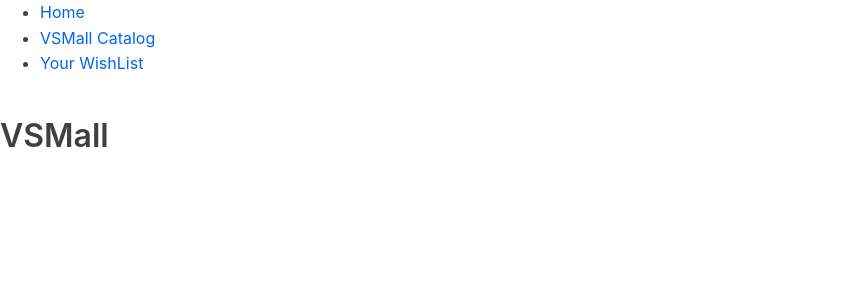
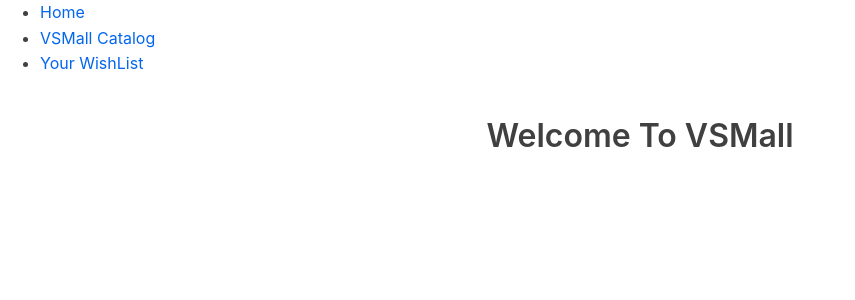
Before and after one commit to kaanan99/VSMALL, a React (Create React App) app in the folder frontend/: page / in a window 1280 px wide. Shown: the top 300 px of the page, without its empty margins (0-855 px from the left). Built offline with nearby package versions, Linux system fonts and the light colour scheme.

Commit message:
state, login, and wishlist implemented

```diff
--- a/frontend/src/App.js
+++ b/frontend/src/App.js
@@ -10,8 +10,34 @@
 import Logout from './Logout'
 import axios from 'axios'
 import WishList from './WishList'
+import PropTypes from 'prop-types'
 
 class App extends Component {
+  state = {
+    isSignedIn: false,
+    currentUser: null,
+  }
+
+  loginStateHandler = (status, cu) => {
+    const { isSignedIn, currentUser } = this.state
+    if (status !== isSignedIn){
+      this.setState({
+        isSignedIn: status,
+        currentUser: cu,
+      })
+    }
+  }
+
+  whichtodisplay = () => {
+    const { isSignedIn, currentUser } = this.state
+    if (isSignedIn){
+      return <Logout loginStateHandler={this.loginStateHandler}/>
+    }
+    else{
+      return <Login loginStateHandler={this.loginStateHandler}/>
+    }
+  }
+
   render () {
     return (
       <Router>
@@ -34,7 +60,7 @@
               renders the first one that matches the current URL. */}
           <Switch>
             <Route path="/catalog">
-              <CatalogPage />
+              <CatalogPage loginStateHandler={this.loginStateHandler} whichtodisplay={this.whichtodisplay}/>
             </Route>
             <Route path="/wishlist">
               <WishListPage />
@@ -52,15 +78,21 @@
 class HomePage extends Component {
   render () {
     return (
-      <h2>VSMall</h2>
+      <h2 align='center'>Welcome To VSMall</h2>
     )
   }
 }
 
 class CatalogPage extends Component  {
+  static get propTypes () {
+    return {
+      loginStateHandler: PropTypes.any,
+      whichtodisplay: PropTypes.any
+    }
+  }
+
   state = {
-    items: [],
-    isSignedIn: false
+    items: []
   }
 
   componentDidMount () {
@@ -74,18 +106,12 @@
       })
   }
 
-  loginStateHandler(loginState){
-    if (loginState !== this.state.isSignedIn){
-      this.setState({isSignedIn: loginState})
-    }
-  }
   render () {
-    console.log(this.state.isSignedIn)
-    const { items, isSignedIn } = this.state
+    const { items } = this.state
     return (
       <div className="container">
         <h2 align='center'>Welcome to VSMall</h2>
-        <h2 align='center'>{isSignedIn ? <Logout loginStateHandler={this.loginStateHandler}/> : <Login loginStateHandler={this.loginStateHandler}/>}</h2>
+        <h2 align='center'>{this.props.whichtodisplay()}</h2>
         <Catalog items_list={items}/>
       </div>
     )
--- a/frontend/src/Login.js
+++ b/frontend/src/Login.js
@@ -18,7 +18,7 @@
       `Logged in successfully welcome ${res.profileObj.name} 😍.`
     )
     refreshTokenSetup(res)
-    //this.props.loginStateHandler(true)
+    this.props.loginStateHandler(true, res.profileObj)
   }
 
   onFailure = (res) => {
@@ -26,7 +26,7 @@
     alert(
       'Failed to login. 😢'
     )
-    //this.props.loginStateHandler(false)
+    this.props.loginStateHandler(false, null)
   }
 
   render () {
--- a/frontend/src/Logout.js
+++ b/frontend/src/Logout.js
@@ -1,25 +1,35 @@
 import React from 'react'
+import { Component } from 'react'
 import { GoogleLogout } from 'react-google-login'
+import PropTypes from 'prop-types'
 
 const clientId =
   '520029899680-bvjdfsre1gm3jg1b5qdfiii11a1bp5il.apps.googleusercontent.com'
 
-function Logout (props) {
-  const onSuccess = () => {
+class Logout extends Component {
+  static get propTypes () {
+    return {
+      loginStateHandler: PropTypes.any
+    }
+  }
+
+  onSuccess = () => {
     console.log('Logout made successfully')
     alert('Logout made successfully ✌')
-    //props.loginState(false)
+    this.props.loginStateHandler(false, null)
   }
 
+  render () {
     return (
       <div>
         <GoogleLogout
           clientId={clientId}
           buttonText="Logout of VSMall"
-        onLogoutSuccess={onSuccess}
+          onLogoutSuccess={this.onSuccess}
         ></GoogleLogout>
       </div>
     )
   }
+}
 
 export default Logout
--- a/frontend/src/WishList.js
+++ b/frontend/src/WishList.js
@@ -10,14 +10,16 @@
       items_list: PropTypes.any
     }
   }
+  state = {items_list: this.props.items_list}
 
   render () {
+    const { items_list } = this.state
     return (
         <div className="WishList">
           <h2 align='center'>Name's WishList</h2>
           <Row gutter={40}>
             {
-            (this.props.items_list).map(item =>
+            (items_list).map(item =>
               <Col
                 key = {item.name}
                 xs={{ span: 6 }} sm={{ span: 4 }}
```
Lines whose indentation alone changed are shown as unchanged.
